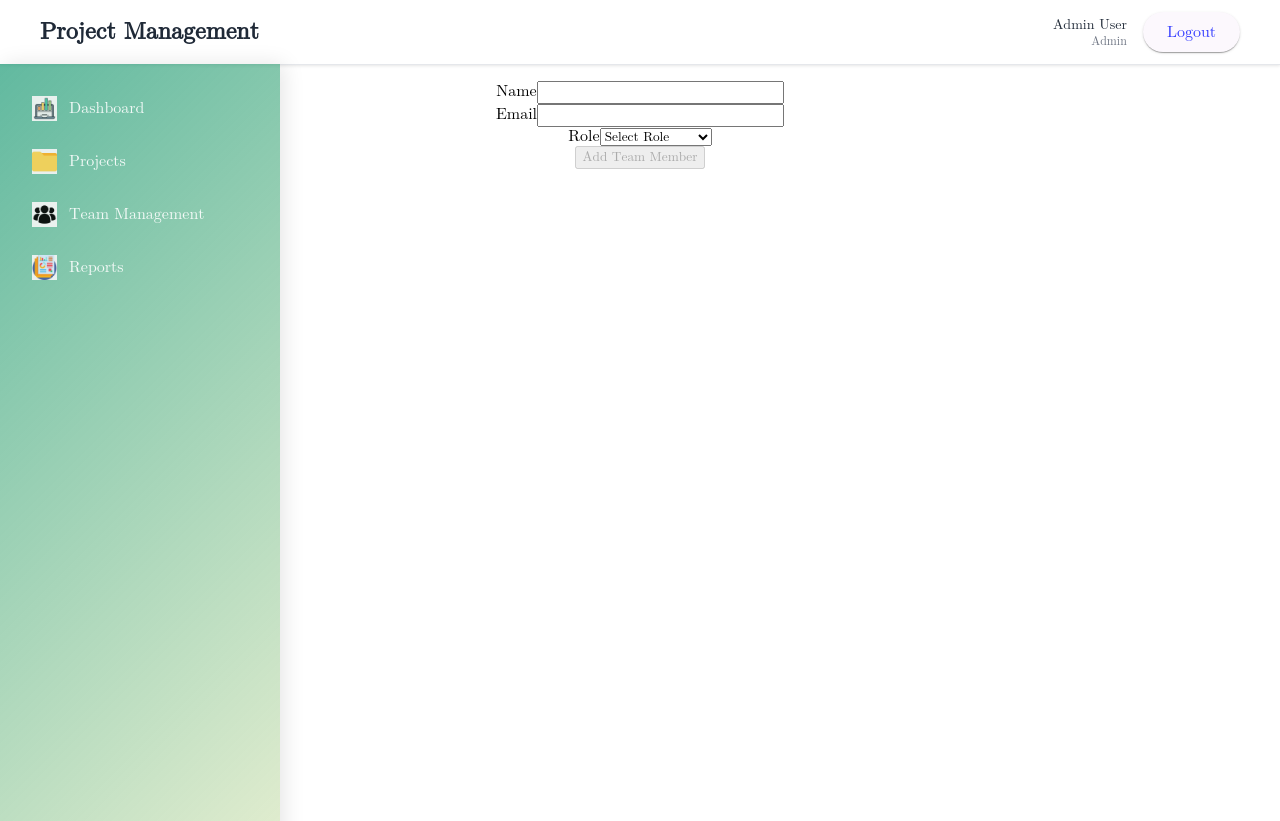
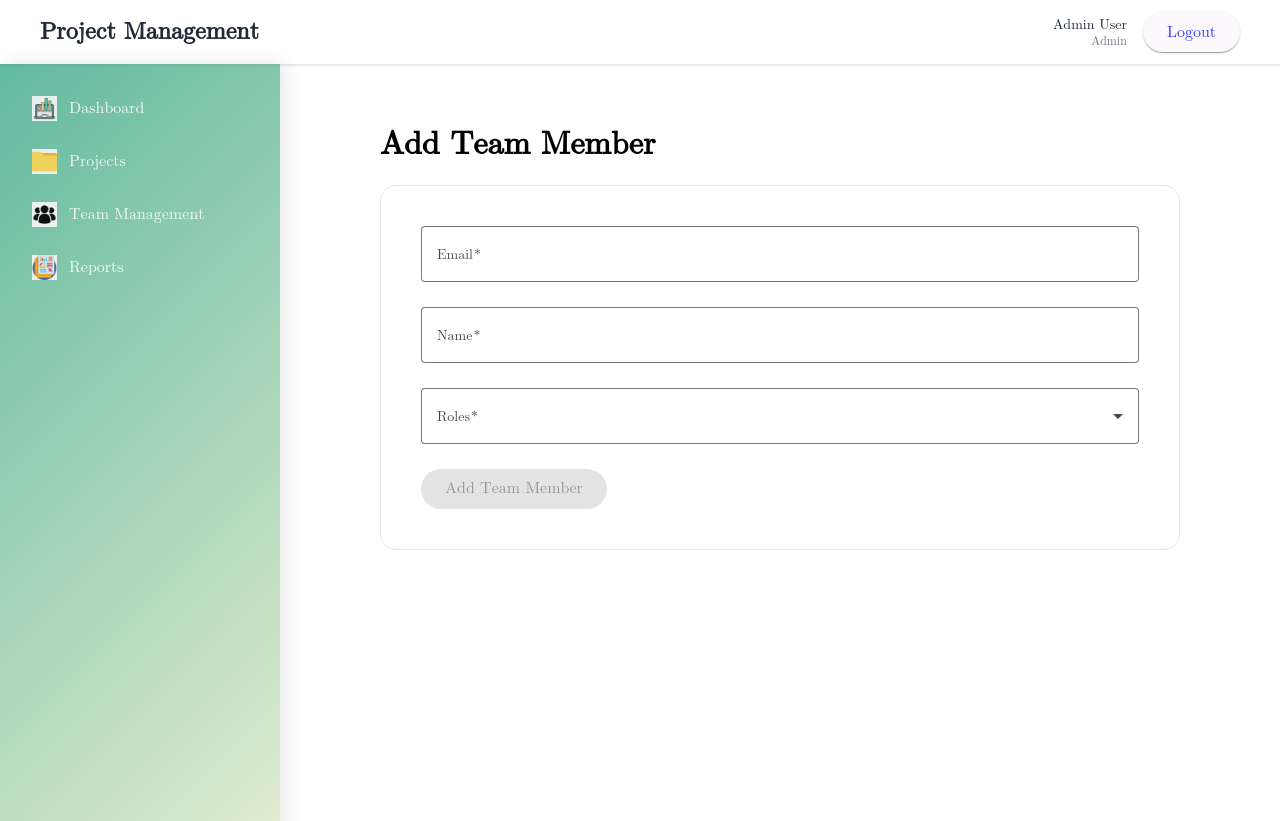
Before and after one commit to radha-shahu/project-management-system-practice, an Angular app: page /team/add in a window 1280 px wide. After the commit the page ends 800 px from the top, so only its background shows below. Built offline with nearby package versions, Linux system fonts and the light colour scheme; sample sign-in values are in the browser's storage.

Commit message:
add team changes

```diff
--- a/src/app/projects/project-details/project-details.html
+++ b/src/app/projects/project-details/project-details.html
@@ -6,7 +6,7 @@
     <!-- Back Button -->
     <div class="back-section">
       <button mat-button (click)="onBackToList()" class="back-button">
-                <span style="margin-right: 8px;">←</span>
+        <span style="margin-right: 8px">←</span>
         Back to Projects
       </button>
     </div>
@@ -14,14 +14,24 @@
       <!-- Header Section -->
       <div class="projects-header">
         <div class="header-content">
-                    <h1 class="projects-title">{{projectName}}</h1>
+          <h1 class="projects-title">{{ projectName }}</h1>
           <p class="projects-subtitle">Manage and track your projects</p>
         </div>
-                <button mat-raised-button color="primary" class="create-button" (click)="onProjectEdit(projectId)">
+        <button
+          mat-raised-button
+          color="primary"
+          class="create-button"
+          (click)="onProjectEdit(projectId)"
+        >
           <fa-icon [icon]="faPenToSquare"></fa-icon>
           Edit
         </button>
-                <button mat-raised-button color="primary" class="create-button" (click)="onProjectDelete(projectId)">
+        <button
+          mat-raised-button
+          color="primary"
+          class="create-button"
+          (click)="onProjectDelete(projectId)"
+        >
           <fa-icon [icon]="faTrash"></fa-icon>
           Delete
         </button>
@@ -30,44 +40,35 @@
         <mat-card class="info-card">
           <mat-card-header>
             <mat-card-title>
-                            <fa-icon [icon]="faCircleInfo"></fa-icon>
-                            Basic Information
+              <!-- <fa-icon [icon]="faCircleInfo"></fa-icon> -->
+              Project Information
             </mat-card-title>
           </mat-card-header>
           <mat-card-content>
             <div class="info-grid">
               <div class="info-item">
                 <span class="info-label">Project Name</span>
-                                <span class="info-value">{{projectName}}</span>
+                <span class="info-value">{{ projectName }}</span>
               </div>
-                            <!-- <div class="info-item" *ngIf="project.description">
-                                        <span class="info-label">Description</span>
-                                        <span class="info-value">hello</span>
-                                    </div> -->
               <div class="info-item">
                 <span class="info-label">Status</span>
-                                <span class="info-value">
-                                    <!-- <mat-chip [class]="getProjectStatusClass(project.status || 'active')">
-                                                {{ getProjectStatusText(project.status || 'active') }}
-                                            </mat-chip> -->
-                                </span>
+                <span class="info-status-value">Active </span>
               </div>
               <div class="info-item">
                 <span class="info-label">Description</span>
-                                <span class="info-value">{{projectDescription}}</span>
+                <span class="info-value">{{ projectDescription }}</span>
               </div>
               <div class="info-item">
                 <span class="info-label">Start Date</span>
-                                <span class="info-value">{{projectStartDate}}</span>
+                <span class="info-value">{{ projectStartDate }}</span>
               </div>
               <div class="info-item">
                 <span class="info-label">End Date</span>
-                                <span class="info-value">{{projectEndDate}}</span>
+                <span class="info-value">{{ projectEndDate }}</span>
               </div>
             </div>
           </mat-card-content>
         </mat-card>
-
       </div>
       <!-- Team Members Section -->
       <mat-card class="team-card">
@@ -76,28 +77,40 @@
             <fa-icon [icon]="faUsers"></fa-icon>
             Team Members
           </mat-card-title>
-                    <mat-card-subtitle>
+          <!-- <mat-card-subtitle>
             Manage team assignments for this project
-                    </mat-card-subtitle>
+          </mat-card-subtitle> -->
         </mat-card-header>
         <mat-card-content>
           <!-- Manage Team Button -->
           <div class="team-actions">
-                        <button mat-raised-button matTooltip="Assign team members to this project">
+            <!-- <button
+              mat-raised-button
+              matTooltip="Assign team members to this project"
+            >
               <fa-icon [icon]="faUserPlus"></fa-icon>
               Manage Team
-                        </button>
+            </button> -->
           </div>
 
           <!-- Team Members Table -->
           <div class="team-table-section">
             <div class="no-team-members">
-                            <div class="no-team-icon"><fa-icon [icon]="faUsers"></fa-icon></div>
+              <div class="no-team-icon">
+                <fa-icon [icon]="faUsers"></fa-icon>
+              </div>
               <h3 class="no-team-title">No Team Members Assigned</h3>
               <p class="no-team-description">
-                                This project doesn't have any team members assigned yet. Click "Manage Team" to assign
-                                team members.
+                This project doesn't have any team members assigned yet.
               </p>
+              <button
+                mat-raised-button
+                matTooltip="Assign team members to this project"
+                class="add-team-btn"
+              >
+                <fa-icon [icon]="faUserPlus"></fa-icon>
+                Add Team Members
+              </button>
             </div>
 
             <div class="team-table-wrapper">
--- a/src/app/projects/project-details/project-details.scss
+++ b/src/app/projects/project-details/project-details.scss
@@ -31,7 +31,7 @@
         font-size: 18px;
         font-weight: 600;
         color: #1a1a1a;
-
+        margin-bottom: 18px;
         .mat-icon {
           color: #007bff;
         }
@@ -41,8 +41,8 @@
     .mat-mdc-card-content {
       .info-grid {
         display: grid;
-        gap: 16px;
-
+        grid-template-columns: repeat(auto-fit, minmax(400px, 1fr));
+        gap: 24px;
         .info-item {
           display: flex;
           flex-direction: column;
@@ -89,7 +89,7 @@
 
   .mat-mdc-card-content {
     .team-actions {
-     margin: 24px 0px;
+      margin: 24px 0px;
     }
 
     .team-table-section {
@@ -145,3 +145,12 @@
     }
   }
 }
+.add-team-btn {
+  margin-top: 8px;
+}
+.info-status-value {
+  background: #9ce2d2;
+  padding: 2px 23px;
+  width: fit-content;
+  border-radius: 18px;
+}
--- a/src/app/team/add-member/add-member.html
+++ b/src/app/team/add-member/add-member.html
@@ -1,21 +1,32 @@
 <app-header-component></app-header-component>
 <app-sidebar-component></app-sidebar-component>
-<div style="text-align:center">
+<div class="project-create-layout">
+  <main class="main-content">
+    <div class="project-add-member-container">
+      <!-- <div style="text-align: center"> -->
       <h1>Add Team Member</h1>
-
+      <!-- Form Container -->
+      <div class="form-container">
         <form [formGroup]="teamMemberForm" (ngSubmit)="onSubmit()">
-        <div>
-            <label for="name">Name</label>
-            <input id="name" formControlName="name" />
-            <div *ngIf="teamMemberForm.get('name')?.invalid && teamMemberForm.get('name')?.touched">
-                Name is required.
-            </div>
-        </div>
-
-        <div>
-            <label for="email">Email</label>
-            <input id="email" formControlName="email" type="email" />
-            <div *ngIf="teamMemberForm.get('email')?.invalid && teamMemberForm.get('email')?.touched">
+          <!-------Email Input------->
+          <div class="form-field">
+            <mat-form-field appearance="outline" class="full-width">
+              <mat-label>Email</mat-label>
+              <input
+                matInput
+                placeholder="Enter Email"
+                id="email"
+                formControlName="email"
+                type="email"
+              />
+            </mat-form-field>
+            <mat-error>
+              <div
+                *ngIf="
+                  teamMemberForm.get('email')?.invalid &&
+                  teamMemberForm.get('email')?.touched
+                "
+              >
                 <div *ngIf="teamMemberForm.get('email')?.errors?.['required']">
                   Email is required.
                 </div>
@@ -23,9 +34,50 @@
                   Enter a valid email.
                 </div>
               </div>
+            </mat-error>
           </div>
-
-        <div>
+          <!-----------Name Input------------>
+          <div class="form-field">
+            <mat-form-field appearance="outline" class="full-width">
+              <mat-label>Name</mat-label>
+              <input matInput placeholder="Enter Name" formControlName="name" />
+            </mat-form-field>
+            <mat-error>
+              <div
+                *ngIf="
+                  teamMemberForm.get('name')?.invalid &&
+                  teamMemberForm.get('name')?.touched
+                "
+              >
+                Name is required.
+              </div>
+            </mat-error>
+          </div>
+          <!---------Roles Input---------------->
+          <div class="form-field">
+            <mat-form-field
+              appearance="outline"
+              class="full-width"
+            >
+              <mat-label>Roles</mat-label>
+              <mat-select formControlName="role">
+                <mat-option *ngFor="let role of listOfRoles" [value]="role">
+                  {{ role }}
+                </mat-option>
+              </mat-select>
+            </mat-form-field>
+            <mat-error>
+              <div
+                *ngIf="
+                  teamMemberForm.get('role')?.invalid &&
+                  teamMemberForm.get('role')?.touched
+                "
+              >
+                Role is required.
+              </div>
+            </mat-error>
+          </div>
+          <!-- <div>
             <label for="role">Role</label>
             <select id="role" formControlName="role">
                 <option value="" disabled>Select Role</option>
@@ -34,8 +86,20 @@
             <div *ngIf="teamMemberForm.get('role')?.invalid && teamMemberForm.get('role')?.touched">
                 Role is required.
             </div>
-        </div>
+        </div> -->
 
-        <button type="submit" [disabled]="teamMemberForm.invalid">Add Team Member</button>
+          <button
+            matButton="filled"
+            type="submit"
+            color="primary"
+            class="cadd-team-member-btn mx-0"
+            [disabled]="teamMemberForm.invalid"
+          >
+            Add Team Member
+          </button>
         </form>
       </div>
+      <!-- </div> -->
+    </div>
+  </main>
+</div>
--- a/src/app/team/add-member/add-member.scss
+++ b/src/app/team/add-member/add-member.scss
@@ -0,0 +1,25 @@
+.project-add-member-container{
+    max-width: 800px;
+  margin: 0 auto;
+  padding: 40px 32px;
+}
+.form-container{
+    background: white;
+  border-radius: 16px;
+  padding: 40px;
+  border: 1px solid #e5e7eb;
+}
+.mat-mdc-form-field {
+  font-size: 14px;
+  width: 100%;
+  margin-bottom: -25px !important;
+}
+mat-error{
+        margin: 0px 0 8px 0px !important;
+}
+.add-team-member-btn{
+        padding: 16px 32px;
+    font-size: 16px;
+    font-weight: 600;
+    border-radius: 12px;
+}
--- a/src/app/team/add-member/add-member.ts
+++ b/src/app/team/add-member/add-member.ts
@@ -5,16 +5,21 @@ import { Router } from '@angular/router';
 import { CommonModule } from '@angular/common';
 import { HeaderComponent } from "../../shared/header-component/header-component";
 import { SidebarComponent } from "../../shared/sidebar-component/sidebar-component";
+import { MatFormFieldModule } from '@angular/material/form-field';
+import { MatInputModule } from '@angular/material/input';
+import { MatSelectModule } from '@angular/material/select';
+import { MatButtonModule } from '@angular/material/button';
 
 @Component({
     selector: 'add-member',
     templateUrl: './add-member.html',
     styleUrls: ['./add-member.scss'],
-    imports: [ReactiveFormsModule, CommonModule, HeaderComponent, SidebarComponent]
+    imports: [ReactiveFormsModule, CommonModule, HeaderComponent, SidebarComponent,
+        MatFormFieldModule,MatInputModule, MatSelectModule, MatButtonModule
+    ]
 })
 export class AddMember {
-    roles = ['Scrum Master', 'Product Owner', 'Developer', 'Tester'];
-
+    listOfRoles = ['Scrum Master', 'Product Owner', 'Developer', 'Tester'];
     teamMemberForm: FormGroup;
 
     constructor(private fb: FormBuilder, private teamService: TeamService, private router: Router) {
--- a/src/app/team/team-list/team-list.html
+++ b/src/app/team/team-list/team-list.html
@@ -1,14 +1,24 @@
 <app-header-component></app-header-component>
 <app-sidebar-component></app-sidebar-component>
+<div class="project-create-layout">
+  <main class="main-content">
     <div class="team-list-container">
-
-
+      <!-- Header Section -->
+      <div class="project-create-header">
+        <div class="team-list-container">
           <div class="team-list-header">
             <div class="header-content">
               <h1 class="team-list-title">Team Members</h1>
-            <p class="team-list-subtitle">Manage and track your team members</p>
+              <p class="team-list-subtitle">
+                Manage and track your team members
+              </p>
             </div>
-        <button mat-raised-button color="primary" class="add-team-member-button" (click)="onAddTeamMember()">
+            <button
+              mat-raised-button
+              color="primary"
+              class="add-team-member-button"
+              (click)="onAddTeamMember()"
+            >
               Add Team Member
             </button>
           </div>
@@ -18,42 +28,77 @@
               <div class="folder-icon">📁</div>
               <h2 class="no-team-members-title">No Team Members Found</h2>
               <p class="no-team-members-description">
-                You haven't created any team members yet. Start by creating your first
-                team member to begin managing team.
+                You haven't created any team members yet. Start by creating your
+                first team member to begin managing team.
               </p>
-            <button mat-raised-button color="primary" class="create-first-button" (click)="onAddTeamMember()">
+              <button
+                mat-raised-button
+                color="primary"
+                class="create-first-button"
+                (click)="onAddTeamMember()"
+              >
                 Create Your First Team Member
               </button>
             </div>
           </ng-template>
 
-    <div *ngIf="teamMembers.length > 0; else noTeamMembers" class="team-list-table">
-        <table mat-table [dataSource]="dataSource" matSort (matSortChange)="announceSortChange($event)"
-            class="mat-elevation-z8">
-
+          <div
+            *ngIf="teamMembers.length > 0; else noTeamMembers"
+            class="team-list-table"
+          >
+            <table
+              mat-table
+              [dataSource]="dataSource"
+              matSort
+              (matSortChange)="announceSortChange($event)"
+              class="mat-elevation-z8"
+            >
               <ng-container matColumnDef="name">
-                <th mat-header-cell *matHeaderCellDef mat-sort-header sortActionDescription="Sort by name">
+                <th
+                  mat-header-cell
+                  *matHeaderCellDef
+                  mat-sort-header
+                  sortActionDescription="Sort by name"
+                >
                   Name
                 </th>
-                <td mat-cell *matCellDef="let element"> {{element.name}} </td>
+                <td mat-cell *matCellDef="let element">{{ element.name }}</td>
               </ng-container>
 
               <ng-container matColumnDef="email">
-                <th mat-header-cell *matHeaderCellDef mat-sort-header sortActionDescription="Sort by email">
+                <th
+                  mat-header-cell
+                  *matHeaderCellDef
+                  mat-sort-header
+                  sortActionDescription="Sort by email"
+                >
                   Email
                 </th>
-                <td mat-cell *matCellDef="let element"> {{element.email}} </td>
+                <td mat-cell *matCellDef="let element">{{ element.email }}</td>
               </ng-container>
 
               <ng-container matColumnDef="role">
-                <th mat-header-cell *matHeaderCellDef mat-sort-header sortActionDescription="Sort by role">
+                <th
+                  mat-header-cell
+                  *matHeaderCellDef
+                  mat-sort-header
+                  sortActionDescription="Sort by role"
+                >
                   Role
                 </th>
-                <td mat-cell *matCellDef="let element"> {{element.role}} </td>
+                <td mat-cell *matCellDef="let element">{{ element.role }}</td>
               </ng-container>
 
-            <tr mat-header-row *matHeaderRowDef="displayedColumns"></tr>
-            <tr mat-row *matRowDef="let row; columns: displayedColumns;"></tr>
+              <tr
+                mat-header-row
+                *matHeaderRowDef="displayedColumns"
+                class="header-row"
+              ></tr>
+              <tr mat-row *matRowDef="let row; columns: displayedColumns"></tr>
             </table>
           </div>
         </div>
+      </div>
+    </div>
+  </main>
+</div>
--- a/src/app/team/team-list/team-list.scss
+++ b/src/app/team/team-list/team-list.scss
@@ -1,12 +1,16 @@
 table {
-    width: 100%;
+        width: 100%;
+    margin-top: 26px;
 }
 
 th.mat-sort-header-sorted {
     color: black;
 }
 
-
+.team-list-container {
+      margin: 0 auto;
+    padding: 16px 16px;
+}
 .team-list-header {
     display: flex;
     justify-content: space-between;
@@ -48,10 +52,10 @@ th.mat-sort-header-sorted {
 .no-team-members-section {
     background: white;
     border-radius: 16px;
-    padding: 64px 48px;
+        padding: 64px 0px;
     text-align: center;
     border: 1px solid #e5e7eb;
-    margin: 0 32px;
+    margin: 30px 0px;
 }
 
 .folder-icon {
@@ -83,3 +87,18 @@ th.mat-sort-header-sorted {
     font-weight: 600;
     border-radius: 12px;
 }
+.table-layout {
+  margin: 0 32px;
+}
+
+.full-width {
+  width: 100%;
+}
+
+.header-row {
+  background-color: #bcc1bb;
+  color: white;
+  font-size: 15px;
+  font-weight: 600;
+  letter-spacing: 0.5px;
+}
--- a/src/app/team/team-list/team-list.ts
+++ b/src/app/team/team-list/team-list.ts
@@ -8,12 +8,15 @@ import { TeamService } from '../services/team.service';
 import { CommonModule } from '@angular/common';
 import { Router } from '@angular/router';
 import { FontAwesomeModule } from '@fortawesome/angular-fontawesome';
+import { MatButtonModule } from '@angular/material/button';
 
 @Component({
   selector: 'team-list',
   styleUrl: 'team-list.scss',
   templateUrl: 'team-list.html',
-  imports: [MatTableModule, MatSortModule, HeaderComponent, SidebarComponent, CommonModule, FontAwesomeModule],
+  imports: [MatTableModule, MatSortModule, HeaderComponent, SidebarComponent, CommonModule, FontAwesomeModule,
+    MatButtonModule
+  ],
 })
 export class TeamList implements AfterViewInit {
   private _liveAnnouncer = inject(LiveAnnouncer);
```
Lines whose indentation alone changed are shown as unchanged.
